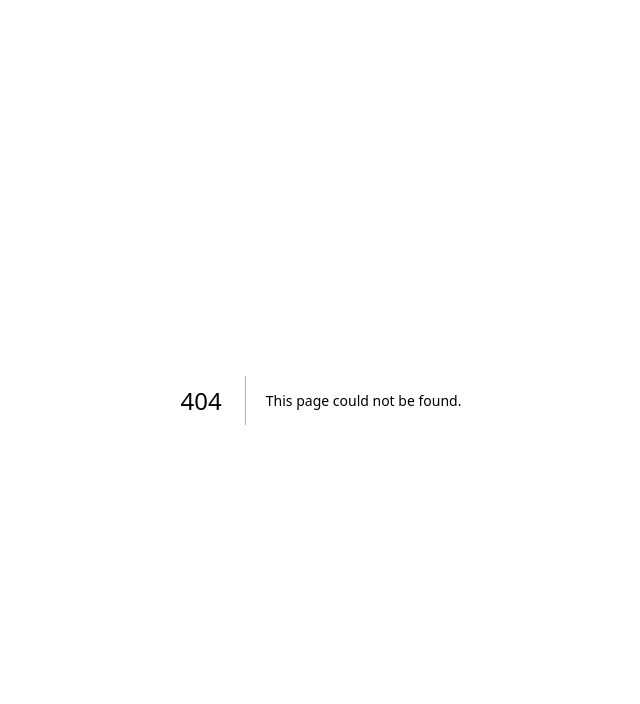
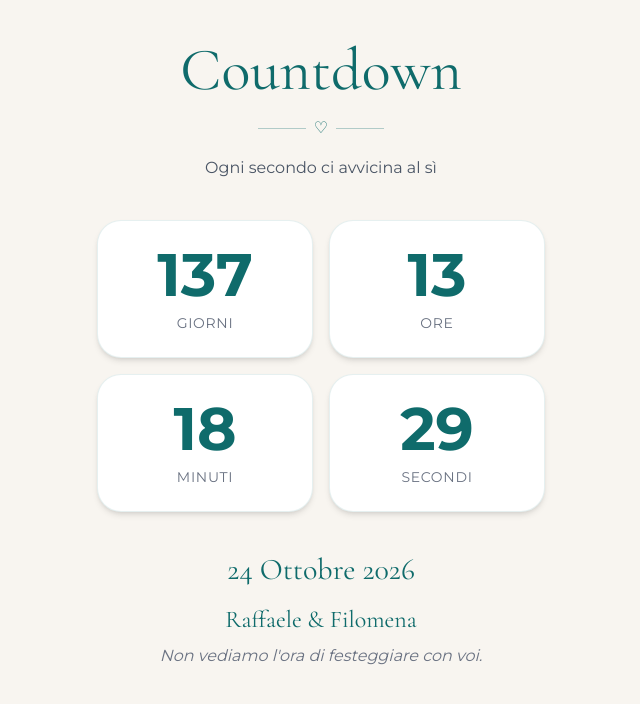
Before and after one commit to menailardi10-ui/matrimonio-raffaele-filomena, a Next.js app: page /countdown in a window 1280 px wide. Before the commit this address had no page. Shown: the top 704 px of the page, without its empty margins (319-959 px from the left). Built offline with nearby package versions, Linux system fonts and the light colour scheme.

Commit message:
Aggiunta pagina countdown

```diff
--- /dev/null
+++ b/src/app/countdown/page.tsx
@@ -0,0 +1,119 @@
+"use client";
+
+import { useEffect, useState } from "react";
+
+export default function CountdownPage() {
+  const weddingDate = new Date("2026-10-24T11:00:00");
+
+  const [timeLeft, setTimeLeft] = useState({
+    giorni: 0,
+    ore: 0,
+    minuti: 0,
+    secondi: 0,
+  });
+
+  useEffect(() => {
+    const timer = setInterval(() => {
+      const now = new Date().getTime();
+      const distance = weddingDate.getTime() - now;
+
+      if (distance <= 0) {
+        clearInterval(timer);
+        return;
+      }
+
+      setTimeLeft({
+        giorni: Math.floor(distance / (1000 * 60 * 60 * 24)),
+        ore: Math.floor(
+          (distance % (1000 * 60 * 60 * 24)) /
+            (1000 * 60 * 60)
+        ),
+        minuti: Math.floor(
+          (distance % (1000 * 60 * 60)) /
+            (1000 * 60)
+        ),
+        secondi: Math.floor(
+          (distance % (1000 * 60)) / 1000
+        ),
+      });
+    }, 1000);
+
+    return () => clearInterval(timer);
+  }, []);
+
+  return (
+    <main className="min-h-screen bg-[#F8F5F0] px-6 py-10 pb-28">
+      <div className="mx-auto max-w-md text-center">
+
+        <h1 className="font-title text-6xl text-[#0F6B6B]">
+          Countdown
+        </h1>
+
+        <div className="my-4 flex items-center justify-center gap-2">
+          <div className="h-px w-12 bg-[#0F6B6B]/30" />
+          <span className="text-[#0F6B6B]">♡</span>
+          <div className="h-px w-12 bg-[#0F6B6B]/30" />
+        </div>
+
+        <p className="mb-10 text-gray-600">
+          Ogni secondo ci avvicina al sì
+        </p>
+
+        <div className="grid grid-cols-2 gap-4">
+
+          <div className="rounded-3xl bg-white p-6 shadow-md border border-[#0F6B6B]/10 ">
+            <p className="text-6xl font-bold text-[#0F6B6B]">
+              {timeLeft.giorni}
+            </p>
+            <p className="mt-2 text-sm uppercase tracking-wider text-gray-500">
+              Giorni
+            </p>
+          </div>
+
+          <div className="rounded-3xl bg-white p-6 shadow-md border border-[#0F6B6B]/10">
+            <p className="text-6xl font-bold text-[#0F6B6B]">
+              {timeLeft.ore}
+            </p>
+            <p className="mt-2 text-sm uppercase tracking-wider text-gray-500">
+              Ore
+            </p>
+          </div>
+
+          <div className="rounded-3xl bg-white p-6 shadow-md border border-[#0F6B6B]/10">
+            <p className="text-6xl font-bold text-[#0F6B6B]">
+              {timeLeft.minuti}
+            </p>
+            <p className="mt-2 text-sm uppercase tracking-wider text-gray-500">
+              Minuti
+            </p>
+          </div>
+
+          <div className="rounded-3xl bg-white p-6 shadow-md border border-[#0F6B6B]/10">
+            <p className="text-6xl font-bold text-[#0F6B6B]">
+              {timeLeft.secondi}
+            </p>
+            <p className="mt-2 text-sm uppercase tracking-wider text-gray-500">
+              Secondi
+            </p>
+          </div>
+
+        </div>
+
+        <div className="mt-10">
+          <p className="font-title text-3xl text-[#0F6B6B]">
+            24 Ottobre 2026
+          </p>
+
+          <p className="mt-4 font-title text-2xl text-[#0F6B6B]">
+  Raffaele & Filomena
+</p>
+
+          <p className="mt-2 text-gray-500 italic">
+            Non vediamo l'ora di festeggiare con voi.
+          </p>
+        </div>
+
+      </div>
+    </main>
+  );
+}
```
